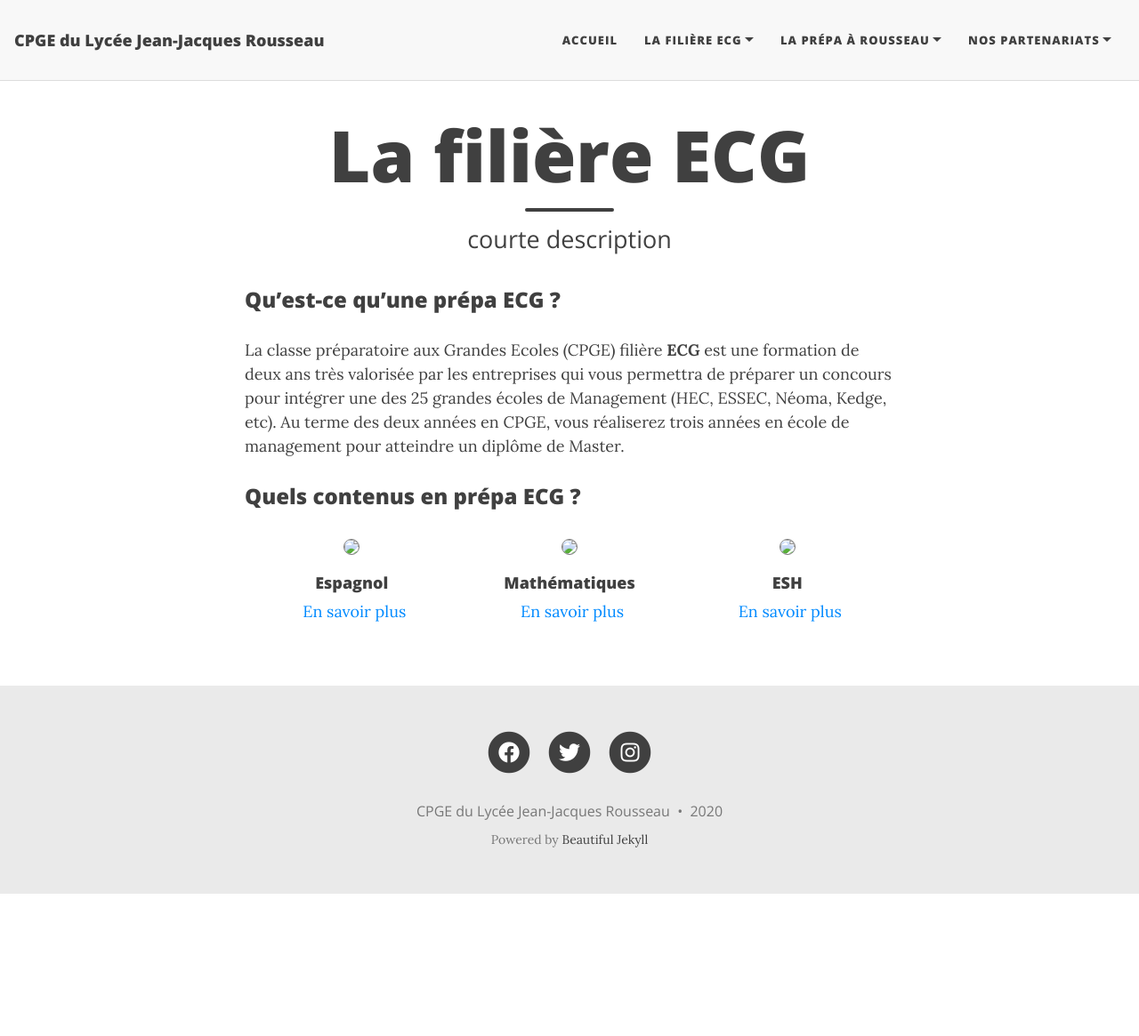
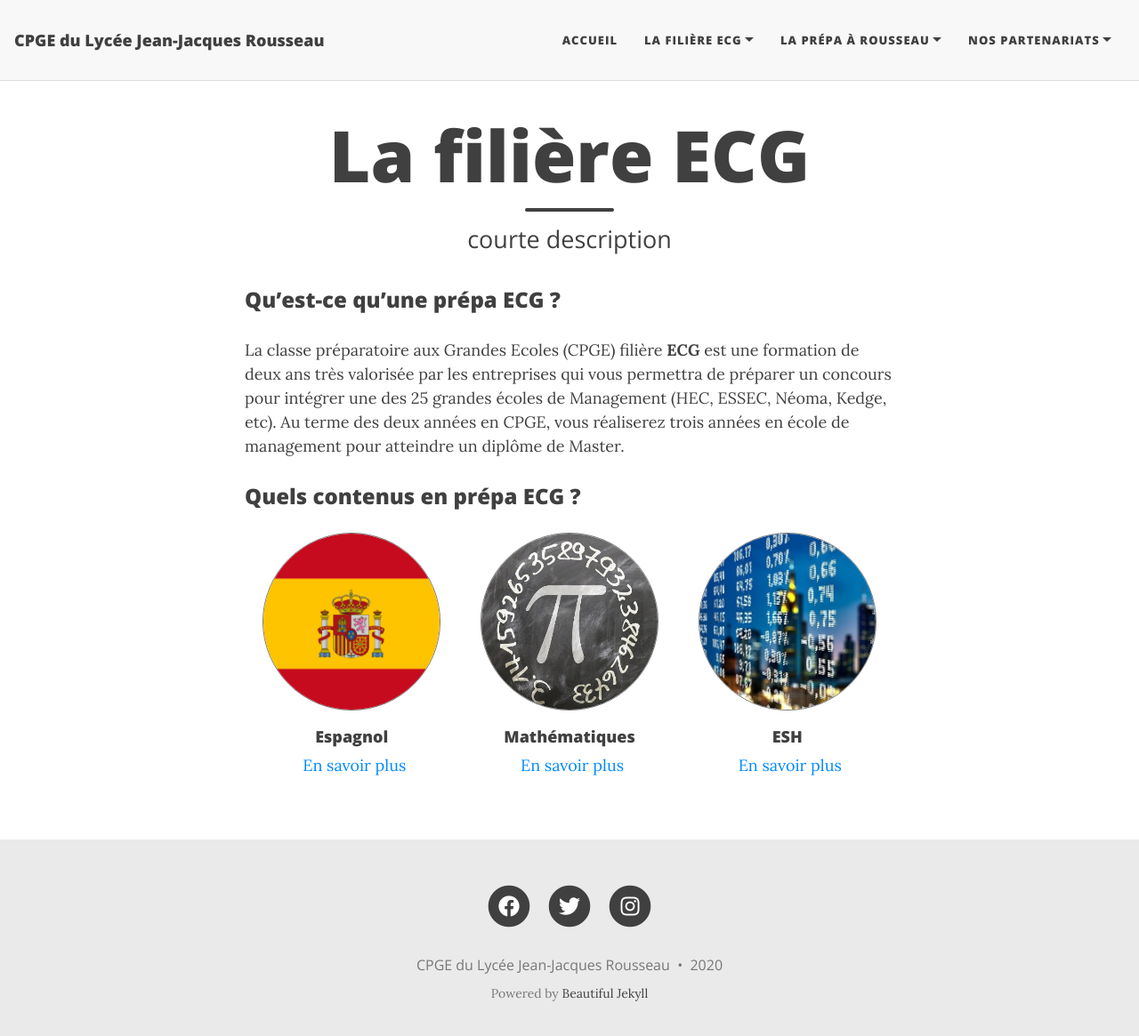
Before and after one commit to cpgesarcelles/cpgesarcelles.github.io, a Jekyll site: the page built from filiere.md, in a window 1280 px wide and 1178 px high. Shown: the top 1165 px of the window at 89% size. Built offline with Jekyll 4.4.1, drawn with Linux system fonts in a browser that asks for light colours; nearby versions of some CDN libraries.

Commit message:
Update filiere.md

```diff
--- a/filiere.md
+++ b/filiere.md
@@ -4,13 +4,13 @@ title: La filière ECG
 subtitle: courte description
 contenu:
   - name: Espagnol
-    img: /assets/img/logo_espagnol.jpg
+    img: /assets/img/logo/logo_espagnol.jpg
     matiere: /Matieres/espagnol
   - name: Mathématiques
-    img: /assets/img/logo_math.jpg
+    img: /assets/img/logo/logo_math.jpg
     matiere: /Matieres/math
   - name: ESH
-    img: /assets/img/logo_esh.jpg
+    img: /assets/img/logo/logo_esh.jpg
     matiere: /Matieres/esh
 ---
 
```
